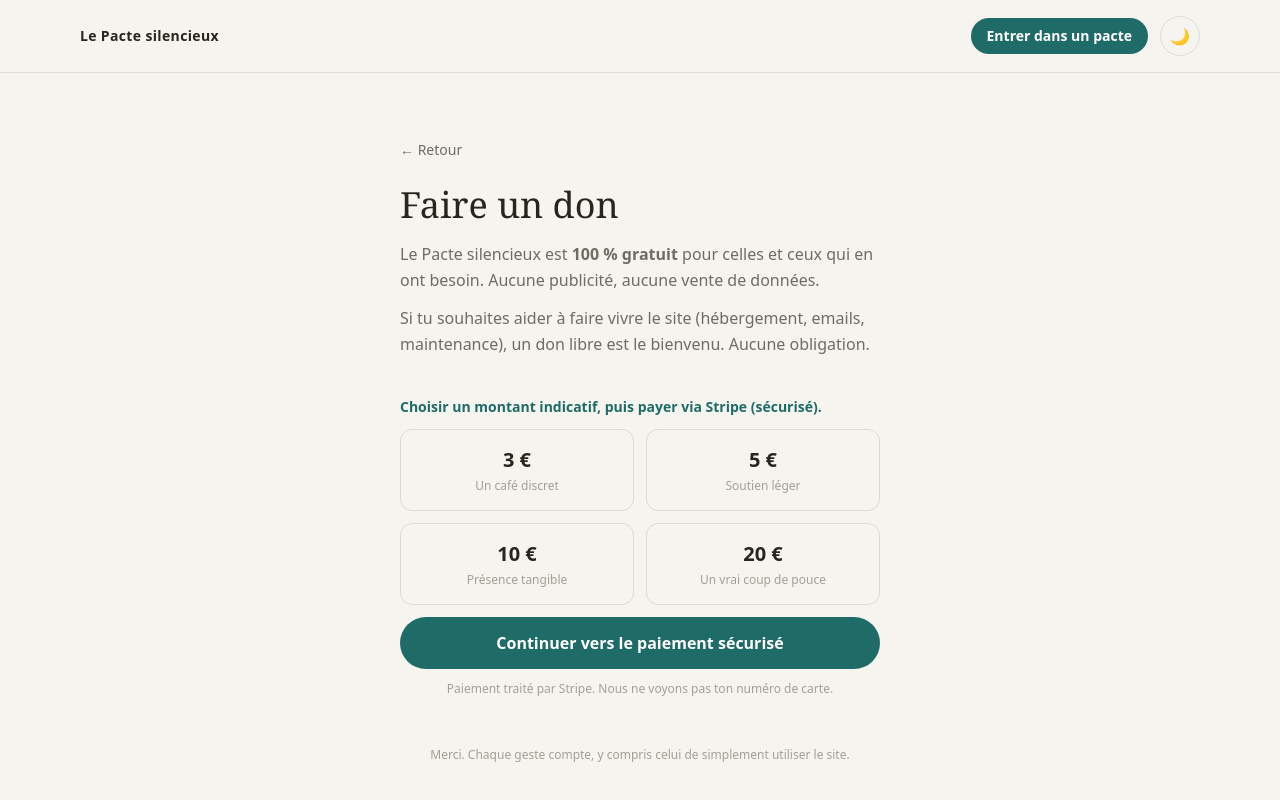
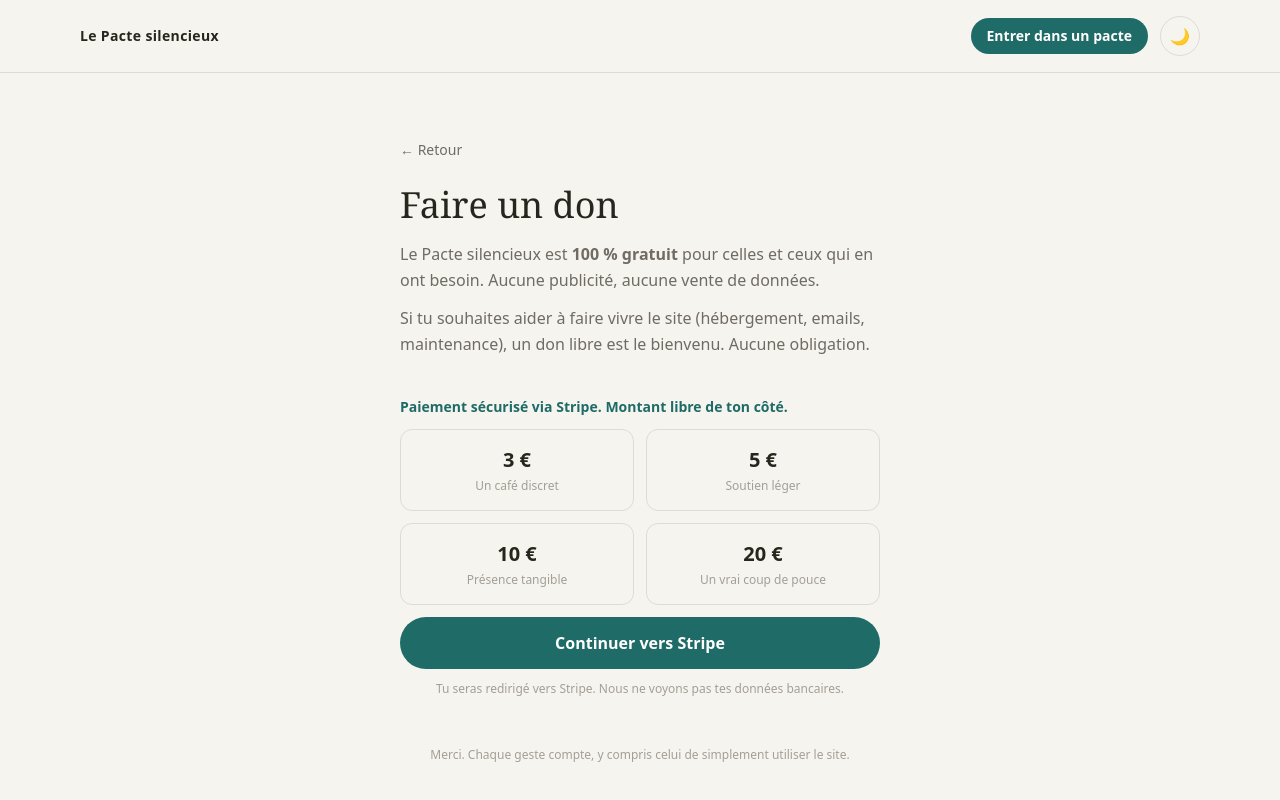
Before and after one commit to piratebtz64-hue/pacte-silencieux, a Next.js app: page /don in a window 1280 px wide. Shown: the top 800 px of the page. Built offline with nearby package versions, Linux system fonts and the light colour scheme; no server answers.

Commit message:
feat: dons via PayPal (bouton + page /don)

```diff
--- a/src/app/don/page.tsx
+++ b/src/app/don/page.tsx
@@ -5,15 +5,22 @@ import Header from '@/components/Header';
 import Footer from '@/components/Footer';
 
 const AMOUNTS = [
-  { label: '3 €', hint: 'Un café discret', value: '3' },
-  { label: '5 €', hint: 'Soutien léger', value: '5' },
-  { label: '10 €', hint: 'Présence tangible', value: '10' },
-  { label: '20 €', hint: 'Un vrai coup de pouce', value: '20' },
+  { label: '3 €', hint: 'Un café discret' },
+  { label: '5 €', hint: 'Soutien léger' },
+  { label: '10 €', hint: 'Présence tangible' },
+  { label: '20 €', hint: 'Un vrai coup de pouce' },
 ];
 
 export default function DonPage() {
-  const stripeLink = process.env.NEXT_PUBLIC_STRIPE_DONATION_LINK;
-  const hasStripe = Boolean(stripeLink && stripeLink.startsWith('http'));
+  const paypal = process.env.NEXT_PUBLIC_PAYPAL_DONATION_LINK;
+  const stripe = process.env.NEXT_PUBLIC_STRIPE_DONATION_LINK;
+  const paymentLink =
+    paypal && paypal.startsWith('http')
+      ? paypal
+      : stripe && stripe.startsWith('http')
+        ? stripe
+        : null;
+  const provider = paypal && paypal.startsWith('http') ? 'PayPal' : paymentLink ? 'Stripe' : null;
 
   return (
     <main className="min-h-screen flex flex-col">
@@ -38,16 +45,16 @@ export default function DonPage() {
             maintenance), un don libre est le bienvenu. Aucune obligation.
           </p>
 
-          {hasStripe ? (
+          {paymentLink ? (
             <div className="mt-10 space-y-3">
               <p className="text-sm font-bold text-[#1f6b67]">
-                Choisir un montant indicatif, puis payer via Stripe (sécurisé).
+                Paiement sécurisé via {provider}. Montant libre de ton côté.
               </p>
               <div className="grid grid-cols-2 gap-3">
                 {AMOUNTS.map((a) => (
                   <a
-                    key={a.value}
-                    href={stripeLink}
+                    key={a.label}
+                    href={paymentLink}
                     target="_blank"
                     rel="noopener noreferrer"
                     className="p-4 rounded-xl border border-black/10 dark:border-white/10 hover:border-[#1f6b67] hover:bg-[#1f6b67]/5 transition text-center"
@@ -58,24 +65,41 @@ export default function DonPage() {
                 ))}
               </div>
               <a
-                href={stripeLink}
+                href={paymentLink}
                 target="_blank"
                 rel="noopener noreferrer"
                 className="mt-4 flex w-full items-center justify-center py-3.5 rounded-full bg-[#1f6b67] text-white font-bold hover:bg-[#184f4d] transition"
               >
-                Continuer vers le paiement sécurisé
+                Continuer vers {provider}
               </a>
               <p className="text-xs text-center text-[#a49f96]">
-                Paiement traité par Stripe. Nous ne voyons pas ton numéro de carte.
+                Tu seras redirigé vers {provider}. Nous ne voyons pas tes données
+                bancaires.
               </p>
             </div>
           ) : (
             <div className="mt-10 p-6 rounded-2xl border border-amber-200 dark:border-amber-800/40 bg-amber-50 dark:bg-amber-900/20">
+              <p className="text-sm text-amber-900 dark:text-amber-200 leading-relaxed font-bold mb-2">
+                Lien PayPal à configurer
+              </p>
               <p className="text-sm text-amber-900 dark:text-amber-200 leading-relaxed">
-                Le lien de paiement n’est pas encore configuré. Dès qu’un{' '}
-                <strong>Stripe Payment Link</strong> est ajouté dans les variables
-                d’environnement Vercel (<code className="text-xs">NEXT_PUBLIC_STRIPE_DONATION_LINK</code>),
-                ce bouton s’activera automatiquement.
+                1. Crée un lien de don sur{' '}
+                <a
+                  href="https://www.paypal.com/buttons/"
+                  target="_blank"
+                  rel="noopener noreferrer"
+                  className="underline"
+                >
+                  PayPal Buttons
+                </a>{' '}
+                (ou PayPal.Me)
+                <br />
+                2. Sur Vercel → Settings → Environment Variables, ajoute :
+                <br />
+                <code className="text-xs block mt-2 p-2 rounded bg-black/5 dark:bg-white/10">
+                  NEXT_PUBLIC_PAYPAL_DONATION_LINK = https://paypal.me/toncompte
+                </code>
+                3. Redeploy. Le bouton s’activera tout seul.
               </p>
             </div>
           )}
--- a/src/components/DonationButton.tsx
+++ b/src/components/DonationButton.tsx
@@ -3,10 +3,17 @@
 import Link from 'next/link';
 
 export default function DonationButton({ className = '' }: { className?: string }) {
-  const external = process.env.NEXT_PUBLIC_STRIPE_DONATION_LINK;
+  // Priorité : lien PayPal, sinon Stripe, sinon page /don
+  const paypal = process.env.NEXT_PUBLIC_PAYPAL_DONATION_LINK;
+  const stripe = process.env.NEXT_PUBLIC_STRIPE_DONATION_LINK;
+  const external =
+    paypal && paypal.startsWith('http')
+      ? paypal
+      : stripe && stripe.startsWith('http')
+        ? stripe
+        : null;
 
-  // Si un lien Stripe Payment Link est configuré → ouverture directe
-  if (external && external.startsWith('http')) {
+  if (external) {
     return (
       <a
         href={external}
@@ -19,7 +26,6 @@ export default function DonationButton({ className = '' }: { className?: string
     );
   }
 
-  // Sinon → page don interne
   return (
     <Link
       href="/don"
```
